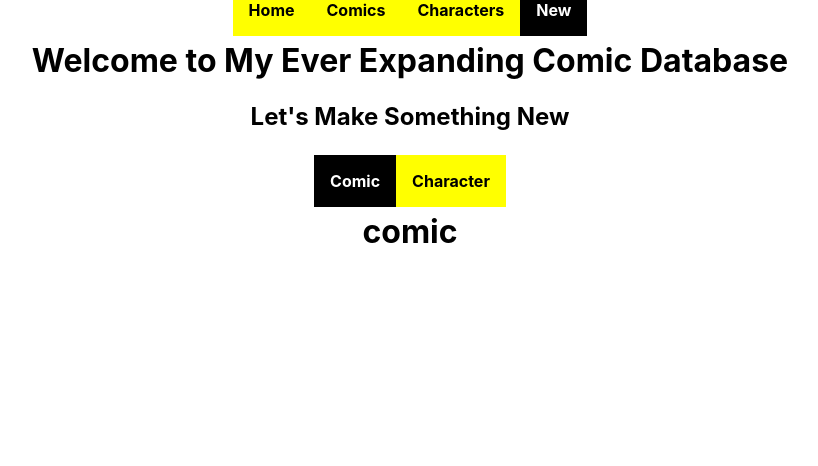
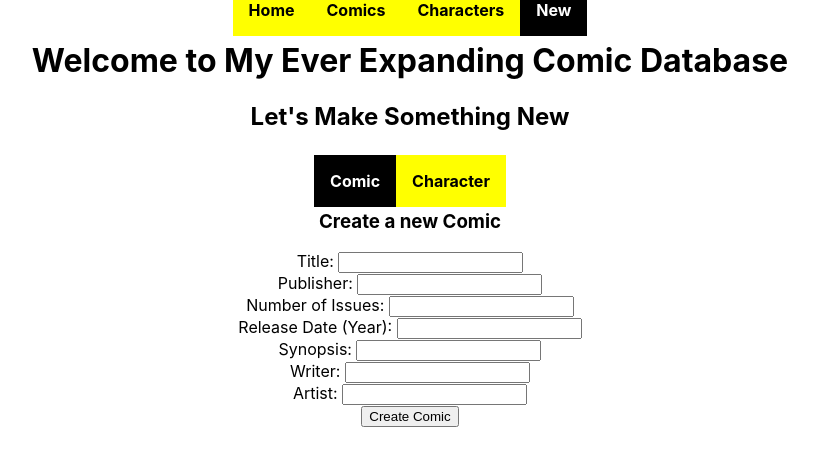
Before and after one commit to mitchellht34/phase-3-sinatra-react-project-frontend, a React (Create React App) app: page /new/comic in a window 1280 px wide. Shown: the top 466 px of the page, without its empty margins (230-1048 px from the left). Built offline with nearby package versions, Linux system fonts and the light colour scheme; the HTML template or start-up script is replaced by a standard one.

Commit message:
comic form

```diff
--- a/src/components/ComicForm.js
+++ b/src/components/ComicForm.js
@@ -1,9 +1,78 @@
+import { useState } from "react";
+import {useHistory} from "react-router-dom"
+
 function ComicForm(){
+    const [comic, setComic] = useState({
+        title: "",
+        publisher: "",
+        issues: "",
+        release_date: "",
+        synopsis: "",
+        writer: "",
+        artist: "",
+    });
+
+    const history = useHistory();
+
+    const handleChange = (e) => {
+        setComic({
+            ...comic,
+            [e.target.name]: e.target.value
+        })
+    }
+
+    const handleSubmit = (e) => {
+        e.preventDefault()
+
+        const newComic = {
+            title: comic.title,
+            publisher: comic.publisher,
+            issues: comic.issues,
+            release_date: comic.releaseDate,
+            synopsis: comic.synopsis,
+            writer: comic.writer,
+            artist: comic.artist,
+        }
+
+        fetch("http://localhost:9292/comics", {
+            method: "POST",
+            headers: {
+                "Content-Type": "application/json",
+            },
+            body: JSON.stringify(newComic)
+        })
+        .then(() => history.push("/comics"))
+
+    }
 
 
     return (
         <div>
-            <h1>comic</h1>
+           <h3>Create a new Comic</h3>
+            <form onSubmit={handleSubmit}>
+                <label htmlFor="title">Title: </label>
+                <input onChange={handleChange} type="text" name="title" value={comic.title} required/>
+                <br />
+                <label htmlFor="publisher">Publisher: </label>
+                <input onChange={handleChange} type="text" name="publisher" value={comic.publisher} />
+                <br />
+                <label htmlFor="issues">Number of Issues: </label>
+                <input onChange={handleChange} type="number" name="issues" value={comic.issues} />
+                <br />
+                <label htmlFor="releaseDate">Release Date (Year): </label>
+                <input onChange={handleChange} type="number" name="releaseDate" value={comic.releaseDate} />
+                <br />
+                <label htmlFor="synopsis">Synopsis: </label>
+                <input onChange={handleChange} type="text" name="synopsis" value={comic.synopsis} required/>
+                <br />
+                <label htmlFor="writer">Writer: </label>
+                <input onChange={handleChange} type="text" name="writer" value={comic.writer} />
+                <br />
+                <label htmlFor="artist">Artist: </label>
+                <input onChange={handleChange} type="text" name="artist" value={comic.artist} />
+                <br />
+                <input type="submit" value="Create Comic" />
+            </form>
         </div>
     )
 
--- a/src/containers/FormContainer.js
+++ b/src/containers/FormContainer.js
@@ -1,5 +1,3 @@
-import { useState } from "react";
-import { useHistory } from "react-router-dom";
 import { BrowserRouter as Router, Route, Switch } from 'react-router-dom'
 import NavBar2 from '../components/NavBar2'
 import ComicForm from '../components/ComicForm'
```
